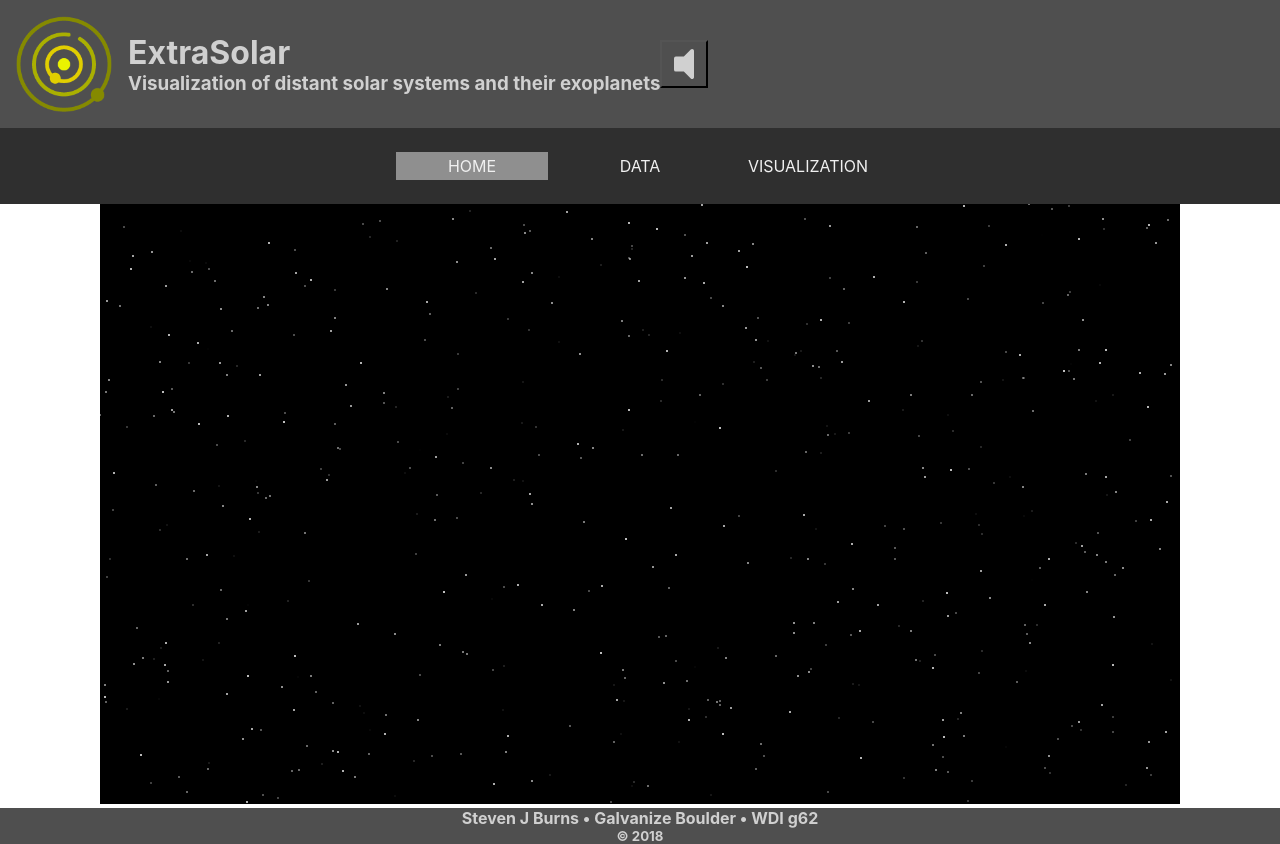
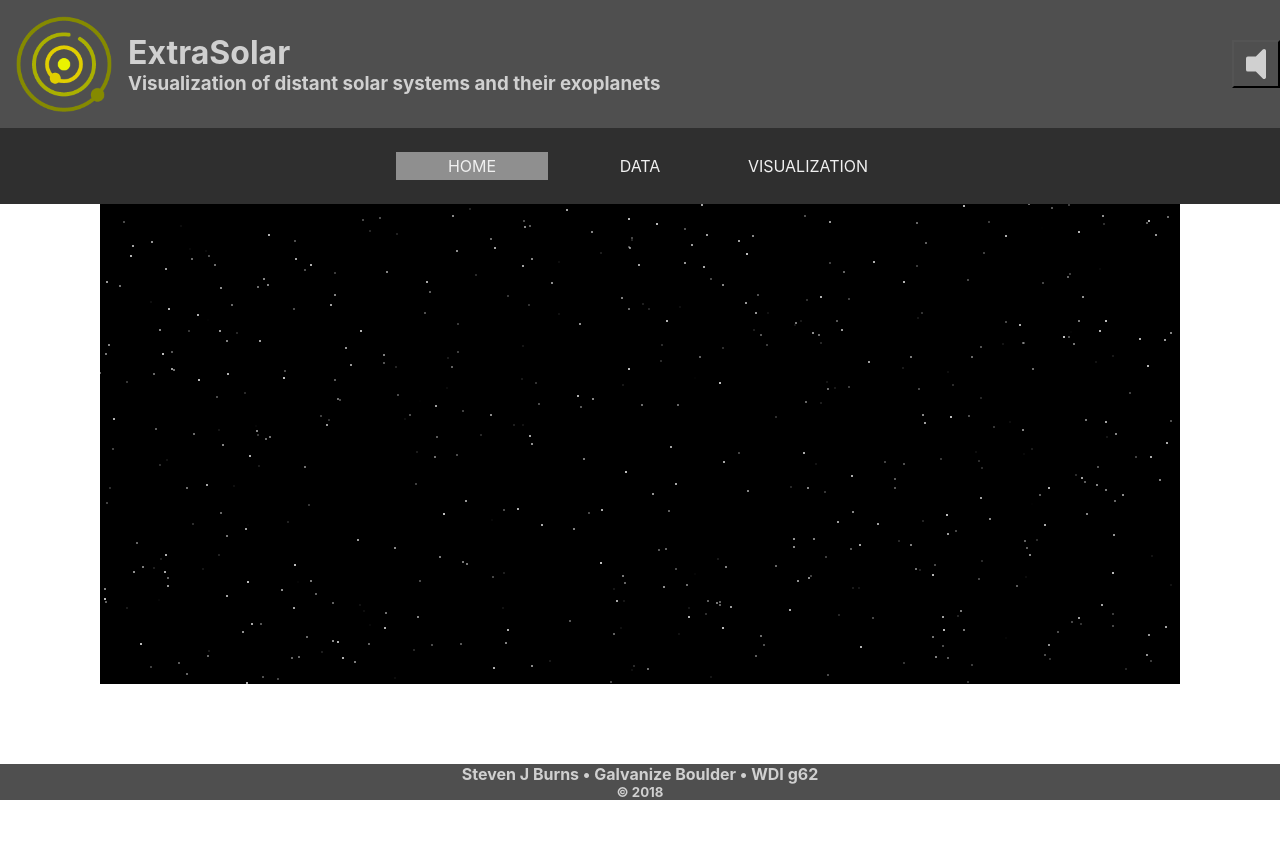
Before and after one commit to StevenJBurns/extrasolar, a React (Create React App) app: page / in a window 1280 px wide. After the commit the page ends 800 px from the top, so only its background shows below. Built offline with nearby package versions, Linux system fonts and the light colour scheme.

Commit message:
Package updates via NPM; Redux attempts; general clean up of imports; styles refactored for speificity

```diff
--- a/package.json
+++ b/package.json
@@ -3,8 +3,8 @@
   "version": "0.1.0",
   "private": true,
   "dependencies": {
-    "@fortawesome/fontawesome-svg-core": "^1.2.0-14",
-    "@fortawesome/free-solid-svg-icons": "^5.1.0-11",
+    "@fortawesome/fontawesome-svg-core": "^1.2.0",
+    "@fortawesome/free-solid-svg-icons": "^5.1.0",
     "@fortawesome/react-fontawesome": "0.1.0-11",
     "react": "^16.4.1",
     "react-dom": "^16.4.1",
--- a/src/App.css
+++ /dev/null
@@ -1,85 +0,0 @@
-* {
-  margin: 0;
-  padding: 0;
-  color:#D0D0D0
-}
-
-.App {
-  min-height: 100vh;
-  text-align: center;
-  flex-direction: column;
-  display: flex;
-}
-
-#app-logo {
-  margin: 16px;
-  height: 96px;
-  width: 96px;
-  animation: app-logo-spin infinite 20s linear;
-}
-
-#app-header {
-  width: 100%;
-  color: #F0F0F0;
-  background-color: #4F4F4F;
-  align-items: center;
-  display: flex
-}
-
-#h1-header,
-#h2-header {
-  text-align: left;
-}
-
-#button-audio {
-  padding: 2px;
-  background-color: #0F0F0F
-}
-
-nav {
-  padding: 16px;
-  background-color: #2F2F2F
-}
-
-nav ul {
-  list-style: none
-}
-
-nav li {
-  margin: 8px;
-  display: inline-block
-}
-
-nav a {
-  margin: auto;
-  padding: 4px;
-  width: 144px;
-  color: #F0F0F0;
-  text-decoration: none;
-  display: inline-block
-}
-
-nav a:hover {
-  color: #F0F0F0;
-  background-color: #4F4F4F;
-  text-decoration: none
-}
-
-nav a:visited {
-  color: #F0F0F0
-}
-
-main {
-  flex: 1 0 auto
-}
-
-#app-footer {
-  width: 100%;
-  background-color: #4F4F4F;
-  text-align: center
-}
-
-@keyframes app-logo-spin {
-  from { transform: rotate(0deg); }
-  to { transform: rotate(360deg); }
-}
--- a/src/App.js
+++ b/src/App.jsx
@@ -1,13 +1,20 @@
+/* React & Router imports */
 import React, { Component } from 'react';
 import { Switch, Route, NavLink } from 'react-router-dom';
 
-import AppLogo from './images/extrasolar.png';
+/* app specific imports */
 import PageHome from './containers/PageHome';
 import PageData from './containers/PageData';
 import PageVisualization from './containers/PageVisualization';
 import AudioButton from "./components/AudioButton";
+import AppLogo from './images/extrasolar.png';
 
-import './App.css';
+/* stylesheet imports */
+import './styles/App.css';
+import './styles/AppHeader.css';
+import './styles/AppFooter.css';
+import './styles/AppNav.css';
+
 
 class App extends Component {
 
@@ -22,11 +29,11 @@ class App extends Component {
       <div className="App">
         <header id="app-header">
           <img id="app-logo" src={AppLogo} alt="ExtraSolar Logo" />
-          <div>
+          <div id="divAppTaglines">
             <h1 id="h1-header">ExtraSolar</h1>
             <h3 id="h2-header">Visualization of distant solar systems and their exoplanets</h3>
           </div>
-          <AudioButton />
+          <AudioButton isAudioMuted={this.props.isAudioMuted} />
         </header>
         <nav>
           <ul>
--- a/src/components/IntroCanvas.js
+++ b/src/components/IntroCanvas.js
@@ -13,7 +13,7 @@ class CanvasHome extends Component {
   }
 
   componentDidMount() {
-    this.ctx.fillRect(0, 0, 1080, 600);
+    this.ctx.fillRect(0, 0, 1080, 480);
 
     //build a starfield for the canvas
     for (let i = 0; i < 512; i++) {
@@ -38,7 +38,7 @@ class CanvasHome extends Component {
   render() {
     return (
       <div>
-        <canvas ref={c => {if (c!== null) this.ctx = c.getContext('2d')}} width={1080} height={600}/>
+        <canvas ref={c => {if (c!== null) this.ctx = c.getContext('2d')}} width={1080} height={480}/>
       </div>
     );
   }
--- /dev/null
+++ b/src/styles/App.css
@@ -0,0 +1,10 @@
+.App {
+  display: flex;
+  flex-direction: column;
+  min-height: 100vh;
+  text-align: center;
+}
+
+main {
+  flex: 1 0 auto
+}
--- /dev/null
+++ b/src/styles/AppFooter.css
@@ -0,0 +1,5 @@
+#app-footer {
+    width: 100%;
+    background-color: #4F4F4F;
+    text-align: center
+  }
--- /dev/null
+++ b/src/styles/AppHeader.css
@@ -0,0 +1,29 @@
+#app-header {
+  width: 100%;
+  color: #F0F0F0;
+  background-color: #4F4F4F;
+  align-items: center;
+  display: flex
+}
+
+#app-logo {
+  margin: 16px;
+  height: 96px;
+  width: 96px;
+  animation: app-logo-spin infinite 20s linear;
+}
+
+#divAppTaglines {
+  flex: 1 100%;
+  text-align: left
+}
+
+#button-audio {
+  padding: 4px;
+  background-color: #0F0F0F
+}
+
+@keyframes app-logo-spin {
+  from { transform: rotate(0deg); }
+  to { transform: rotate(360deg); }
+}
--- /dev/null
+++ b/src/styles/AppNav.css
@@ -0,0 +1,34 @@
+nav {
+  padding: 16px;
+  background-color: #2F2F2F
+}
+
+nav ul {
+  list-style: none
+}
+
+nav li {
+  margin: 8px;
+  display: inline-block
+}
+
+nav a {
+  margin: auto;
+  padding: 4px;
+  width: 144px;
+  color: #F0F0F0;
+  text-decoration: none;
+  display: inline-block
+}
+
+nav a:hover,
+nav a:active {
+  color: #F0F0F0;
+  background-color: #4F4F4F;
+  text-decoration: none
+}
+
+nav a:link,
+nav a:visited {
+  color: #F0F0F0
+}
--- a/src/index.css
+++ b/src/styles/index.css
@@ -1,3 +1,9 @@
+* {
+  margin: 0;
+  padding: 0;
+  color:#D0D0D0
+}
+
 body {
   margin: 0;
   padding: 0;
```
Also changed, not shown: src/components/AudioBlock.jsx (deleted, +0 -12 lines), src/index.js (+11 -4 lines), 1 other file (tests, documents, lock files or other folders).
